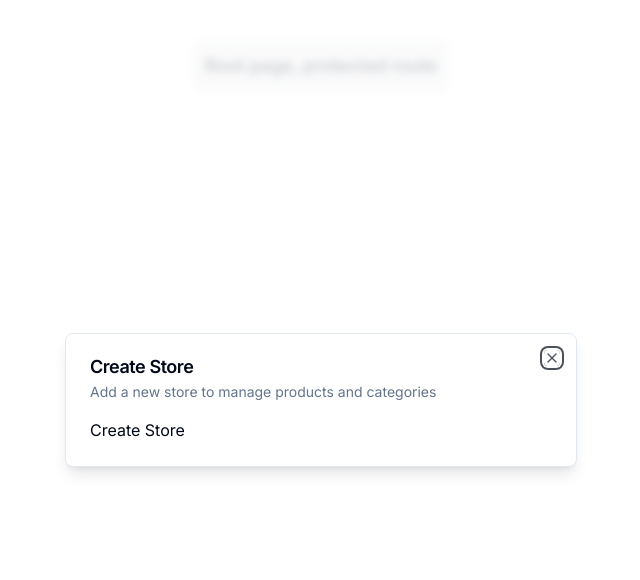
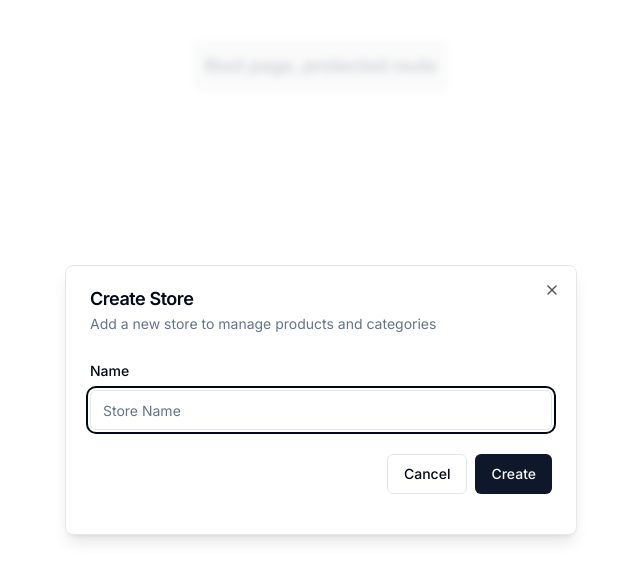
Before and after one commit to samid77/ecommerce-admin, a Next.js app: page / in a window 1280 px wide. Shown: the top 580 px of the page, without its empty margins (319-959 px from the left). Built offline with nearby package versions, Linux system fonts and the light colour scheme.

Commit message:
Finalize form for creating store

```diff
--- a/app/(root)/page.tsx
+++ b/app/(root)/page.tsx
@@ -1,7 +1,6 @@
 'use client'
 
-import React, {useEffect, useState} from 'react';
-import Modal from "@/components/ui/modal"
+import React, {useEffect} from 'react';
 import { useModalHookStore } from '@/hooks/useModalHook';
 
 const SetupPage = () => {
--- a/components/modals/StoreModal.tsx
+++ b/components/modals/StoreModal.tsx
@@ -1,10 +1,31 @@
 'use client'
 import React from 'react'
 import Modal from '@/components/ui/modal'
+import * as zod from 'zod';
+import  {zodResolver}  from '@hookform/resolvers/zod';
 import { useModalHookStore } from '@/hooks/useModalHook'
+import { useForm } from 'react-hook-form';
+import { Form, FormField, FormItem, FormLabel, FormControl, FormMessage } from '@/components/ui/form';
+import { Input } from '@/components/ui/input';
+import { Button } from '@/components/ui/button';
+
+const formSchema = zod.object({
+  name: zod.string().min(1),
+
+})
 
 const StoreModal = () => {
   const storeModal = useModalHookStore();
+  const form = useForm<zod.infer<typeof formSchema>>({
+    resolver: zodResolver(formSchema),
+    defaultValues: {
+      name: '',
+    }
+  })
+
+  const submitStore = async (values: zod.infer<typeof formSchema>) => {
+    console.log(`values: ${JSON.stringify(values, undefined, 2)}`)
+  }
 
   return (
     <Modal
@@ -12,7 +33,31 @@
      description='Add a new store to manage products and categories'
      isOpen={storeModal.isOpen}
      onClose={storeModal.onClose}>
-        Create Store
+      <div>
+        <div className='space-y-4 py-2 pb-4'>
+          <Form {...form}>
+            <form onSubmit={form.handleSubmit(submitStore)}>
+              <FormField
+                control={form.control}
+                name='name'
+                render={({field}) => (
+                  <FormItem>
+                    <FormLabel>Name</FormLabel>
+                    <FormControl>
+                      <Input placeholder='Store Name' {...field}/>
+                    </FormControl>
+                    <FormMessage/>
+                  </FormItem>
+                )}
+              />
+              <div className='pt-6 space-x-2 flex items-center justify-end w-full'>
+                <Button variant='outline' onClick={storeModal.onClose}>Cancel</Button>
+                <Button type='submit'>Create</Button>
+              </div>
+            </form>
+          </Form>
+        </div>
+      </div>
     </Modal>
   )
 }
--- /dev/null
+++ b/components/ui/form.tsx
@@ -0,0 +1,176 @@
+import * as React from "react"
+import * as LabelPrimitive from "@radix-ui/react-label"
+import { Slot } from "@radix-ui/react-slot"
+import {
+  Controller,
+  ControllerProps,
+  FieldPath,
+  FieldValues,
+  FormProvider,
+  useFormContext,
+} from "react-hook-form"
+
+import { cn } from "@/lib/utils"
+import { Label } from "@/components/ui/label"
+
+const Form = FormProvider
+
+type FormFieldContextValue<
+  TFieldValues extends FieldValues = FieldValues,
+  TName extends FieldPath<TFieldValues> = FieldPath<TFieldValues>
+> = {
+  name: TName
+}
+
+const FormFieldContext = React.createContext<FormFieldContextValue>(
+  {} as FormFieldContextValue
+)
+
+const FormField = <
+  TFieldValues extends FieldValues = FieldValues,
+  TName extends FieldPath<TFieldValues> = FieldPath<TFieldValues>
+>({
+  ...props
+}: ControllerProps<TFieldValues, TName>) => {
+  return (
+    <FormFieldContext.Provider value={{ name: props.name }}>
+      <Controller {...props} />
+    </FormFieldContext.Provider>
+  )
+}
+
+const useFormField = () => {
+  const fieldContext = React.useContext(FormFieldContext)
+  const itemContext = React.useContext(FormItemContext)
+  const { getFieldState, formState } = useFormContext()
+
+  const fieldState = getFieldState(fieldContext.name, formState)
+
+  if (!fieldContext) {
+    throw new Error("useFormField should be used within <FormField>")
+  }
+
+  const { id } = itemContext
+
+  return {
+    id,
+    name: fieldContext.name,
+    formItemId: `${id}-form-item`,
+    formDescriptionId: `${id}-form-item-description`,
+    formMessageId: `${id}-form-item-message`,
+    ...fieldState,
+  }
+}
+
+type FormItemContextValue = {
+  id: string
+}
+
+const FormItemContext = React.createContext<FormItemContextValue>(
+  {} as FormItemContextValue
+)
+
+const FormItem = React.forwardRef<
+  HTMLDivElement,
+  React.HTMLAttributes<HTMLDivElement>
+>(({ className, ...props }, ref) => {
+  const id = React.useId()
+
+  return (
+    <FormItemContext.Provider value={{ id }}>
+      <div ref={ref} className={cn("space-y-2", className)} {...props} />
+    </FormItemContext.Provider>
+  )
+})
+FormItem.displayName = "FormItem"
+
+const FormLabel = React.forwardRef<
+  React.ElementRef<typeof LabelPrimitive.Root>,
+  React.ComponentPropsWithoutRef<typeof LabelPrimitive.Root>
+>(({ className, ...props }, ref) => {
+  const { error, formItemId } = useFormField()
+
+  return (
+    <Label
+      ref={ref}
+      className={cn(error && "text-destructive", className)}
+      htmlFor={formItemId}
+      {...props}
+    />
+  )
+})
+FormLabel.displayName = "FormLabel"
+
+const FormControl = React.forwardRef<
+  React.ElementRef<typeof Slot>,
+  React.ComponentPropsWithoutRef<typeof Slot>
+>(({ ...props }, ref) => {
+  const { error, formItemId, formDescriptionId, formMessageId } = useFormField()
+
+  return (
+    <Slot
+      ref={ref}
+      id={formItemId}
+      aria-describedby={
+        !error
+          ? `${formDescriptionId}`
+          : `${formDescriptionId} ${formMessageId}`
+      }
+      aria-invalid={!!error}
+      {...props}
+    />
+  )
+})
+FormControl.displayName = "FormControl"
+
+const FormDescription = React.forwardRef<
+  HTMLParagraphElement,
+  React.HTMLAttributes<HTMLParagraphElement>
+>(({ className, ...props }, ref) => {
+  const { formDescriptionId } = useFormField()
+
+  return (
+    <p
+      ref={ref}
+      id={formDescriptionId}
+      className={cn("text-sm text-muted-foreground", className)}
+      {...props}
+    />
+  )
+})
+FormDescription.displayName = "FormDescription"
+
+const FormMessage = React.forwardRef<
+  HTMLParagraphElement,
+  React.HTMLAttributes<HTMLParagraphElement>
+>(({ className, children, ...props }, ref) => {
+  const { error, formMessageId } = useFormField()
+  const body = error ? String(error?.message) : children
+
+  if (!body) {
+    return null
+  }
+
+  return (
+    <p
+      ref={ref}
+      id={formMessageId}
+      className={cn("text-sm font-medium text-destructive", className)}
+      {...props}
+    >
+      {body}
+    </p>
+  )
+})
+FormMessage.displayName = "FormMessage"
+
+export {
+  useFormField,
+  Form,
+  FormItem,
+  FormLabel,
+  FormControl,
+  FormDescription,
+  FormMessage,
+  FormField,
+}
--- /dev/null
+++ b/components/ui/input.tsx
@@ -0,0 +1,25 @@
+import * as React from "react"
+
+import { cn } from "@/lib/utils"
+
+export interface InputProps
+  extends React.InputHTMLAttributes<HTMLInputElement> {}
+
+const Input = React.forwardRef<HTMLInputElement, InputProps>(
+  ({ className, type, ...props }, ref) => {
+    return (
+      <input
+        type={type}
+        className={cn(
+          "flex h-10 w-full rounded-md border border-input bg-background px-3 py-2 text-sm ring-offset-background file:border-0 file:bg-transparent file:text-sm file:font-medium placeholder:text-muted-foreground focus-visible:outline-none focus-visible:ring-2 focus-visible:ring-ring focus-visible:ring-offset-2 disabled:cursor-not-allowed disabled:opacity-50",
+          className
+        )}
+        ref={ref}
+        {...props}
+      />
+    )
+  }
+)
+Input.displayName = "Input"
+
+export { Input }
--- /dev/null
+++ b/components/ui/label.tsx
@@ -0,0 +1,26 @@
+"use client"
+
+import * as React from "react"
+import * as LabelPrimitive from "@radix-ui/react-label"
+import { cva, type VariantProps } from "class-variance-authority"
+
+import { cn } from "@/lib/utils"
+
+const labelVariants = cva(
+  "text-sm font-medium leading-none peer-disabled:cursor-not-allowed peer-disabled:opacity-70"
+)
+
+const Label = React.forwardRef<
+  React.ElementRef<typeof LabelPrimitive.Root>,
+  React.ComponentPropsWithoutRef<typeof LabelPrimitive.Root> &
+    VariantProps<typeof labelVariants>
+>(({ className, ...props }, ref) => (
+  <LabelPrimitive.Root
+    ref={ref}
+    className={cn(labelVariants(), className)}
+    {...props}
+  />
+))
+Label.displayName = LabelPrimitive.Root.displayName
+
+export { Label }
--- a/package.json
+++ b/package.json
@@ -10,7 +10,7 @@
   },
   "dependencies": {
     "@clerk/nextjs": "^4.21.3",
-    "@hookform/resolvers": "^3.1.1",
+    "@hookform/resolvers": "^3.2.0",
     "@prisma/client": "^4.16.1",
     "@radix-ui/react-avatar": "^1.0.3",
     "@radix-ui/react-checkbox": "^1.0.4",
@@ -42,7 +42,7 @@
     "postcss": "8.4.24",
     "react": "18.2.0",
     "react-dom": "18.2.0",
-    "react-hook-form": "^7.45.0",
+    "react-hook-form": "^7.45.4",
     "react-hot-toast": "^2.4.1",
     "react-spinners": "^0.13.8",
     "recharts": "^2.7.1",
@@ -51,7 +51,7 @@
     "tailwindcss": "3.3.2",
     "tailwindcss-animate": "^1.0.6",
     "typescript": "5.1.3",
-    "zod": "^3.21.4",
+    "zod": "^3.22.2",
     "zustand": "^4.3.8"
   }
 }
```
Also changed, not shown: 1 other file (tests, documents, lock files or other folders).
